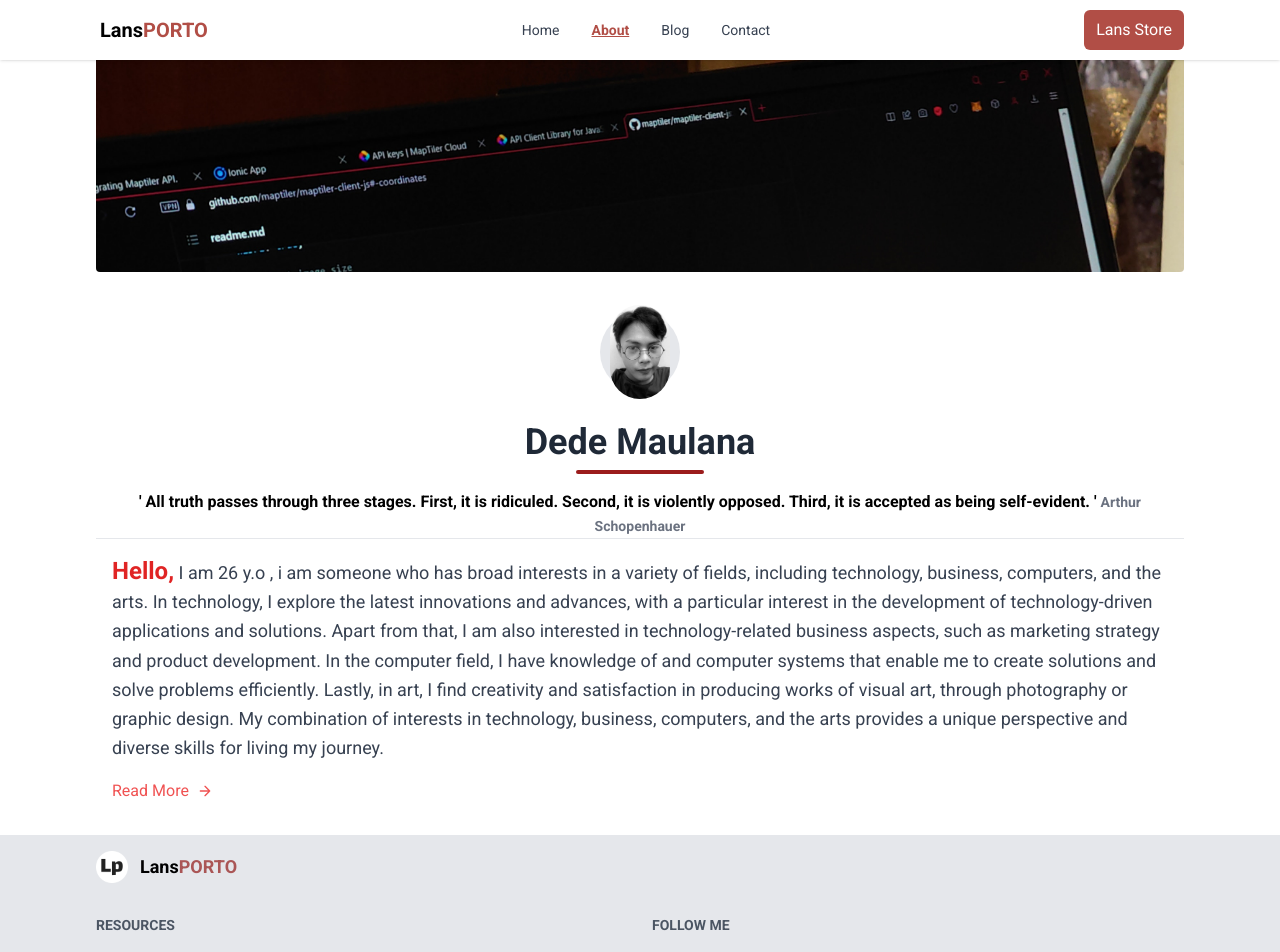
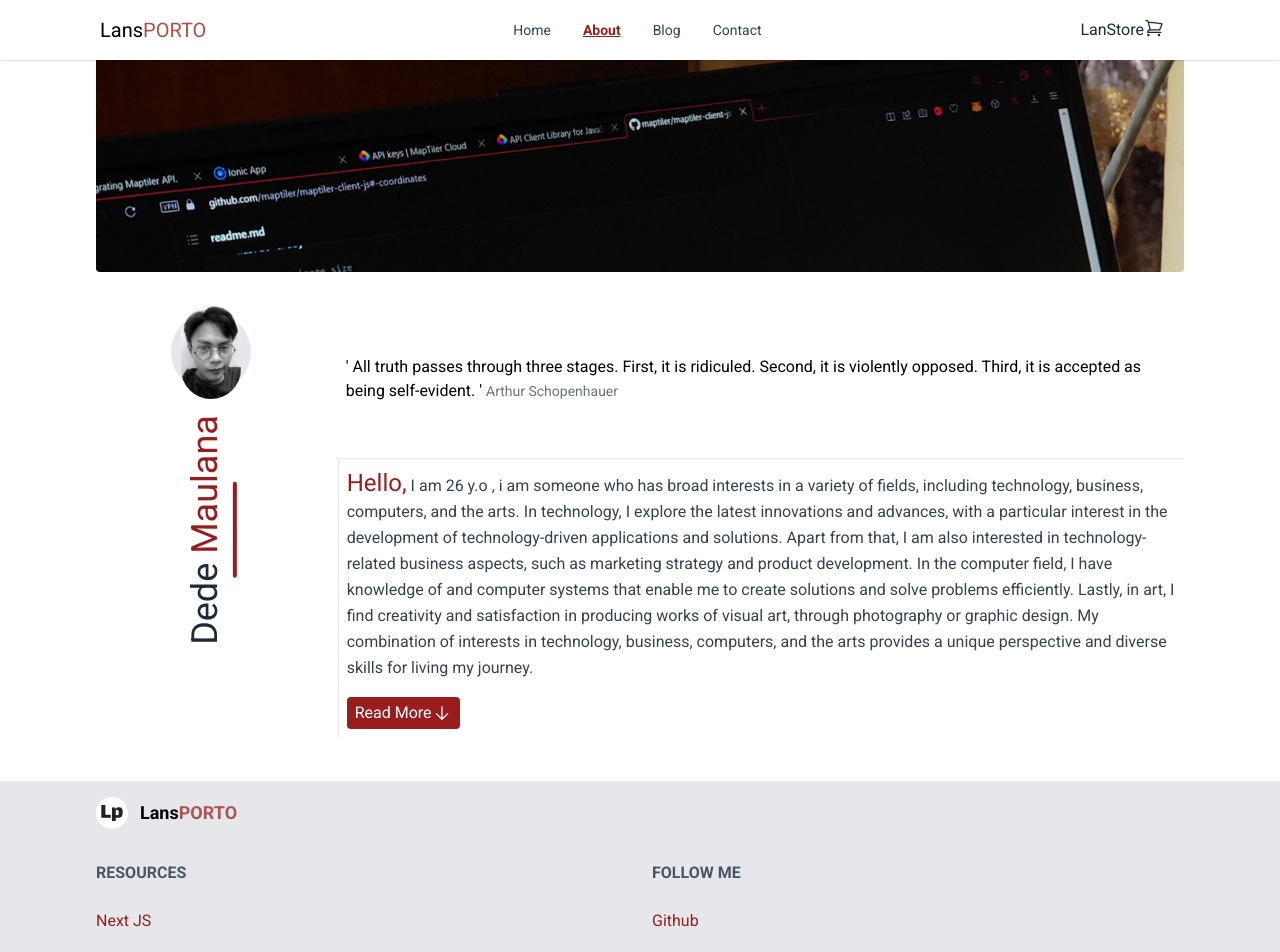
Before and after one commit to maullana19/lansportofol, a Next.js app: page /about in a window 1280 px wide. Shown: the top 952 px of the page. Built offline with nearby package versions, Linux system fonts and the light colour scheme.

Commit message:
add components UI

```diff
--- a/src/app/blog/dailyblog/page.tsx
+++ /dev/null
@@ -1,9 +0,0 @@
-
-
-const DailyBlog = () => {
-  return (
-    <div>DAILY BLOGS</div>
-  )
-}
-
-export default DailyBlog
--- a/src/app/components/footer/footers.tsx
+++ b/src/app/components/footer/footers.tsx
@@ -24,31 +24,31 @@ const Footers = () => {
           </div>
           <div className="grid grid-cols-2 gap-8 sm:gap-6 sm:grid-cols-2">
             <div>
-              <h2 className="mb-6 text-sm font-semibold uppercase text-gray-600">
+              <h2 className="mb-6  font-semibold uppercase text-gray-600">
                 Resources
               </h2>
-              <ul className="text-gray-600 ">
+              <ul>
                 <li className="mb-4">
-                  <Link href={'https://nextjs.org/'} className="hover:underline">
+                  <Link href={'https://nextjs.org/'} className="hover:underline text-red-800">
                     Next JS
                   </Link>
                 </li>
                 <li>
-                  <Link href={"https://tailwindcss.com/"} className="hover:underline">
+                  <Link href={"https://tailwindcss.com/"} className="hover:underline text-red-800">
                     Tailwind CSS
                   </Link>
                 </li>
               </ul>
             </div>
             <div>
-              <h2 className="mb-6 text-sm font-semibold text-gray-600 uppercase ">
+              <h2 className="mb-6  font-semibold text-gray-600 uppercase ">
                 Follow Me
               </h2>
-              <ul className="text-gray-600 ">
+              <ul >
                 <li className="mb-4">
                   <Link
                     href={'https://github.com/maullana19'}
-                    className="hover:underline "
+                    className="hover:underline text-red-800"
                   >
                     Github
                   </Link>
--- a/src/app/components/headers/navbars.tsx
+++ b/src/app/components/headers/navbars.tsx
@@ -1,6 +1,5 @@
 "use client";
 import { Navbar } from 'flowbite-react'
-import Image from 'next/image';
 import Link from 'next/link';
 import { usePathname } from "next/navigation";
 import { useState, useEffect } from 'react';
@@ -27,30 +26,44 @@ const Navbars = () => {
       className={`md:px-24  shadow fixed  z-30 left-0 right-0  ${showNavbar ? 'top-0 transition duration-500 ease-in-out' : '-top-full transition duration-500 ease-in-out'}`}
     >
       <Navbar.Brand href={"/"}>
-        <span className="self-center whitespace-nowrap text-xl font-semibold ml-1">
+        <span className="self-center whitespace-nowrap text-xl ml-1">
           Lans<span className='text-[#B14E46]'>PORTO</span>
         </span>
       </Navbar.Brand>
       <div className="flex md:order-2">
-        <Link className={"bg-[#B14E46] rounded-md px-3 py-2  text-white hover:bg-red-800"} href={'/mystore'}>
-          Lans Store
+        <Link className={"text-slate-800 flex rounded-md px-3 py-2 mr-2 hover:text-red-600"} href={'/mystore'}>
+          LanStore <span><svg
+            xmlns="http://www.w3.org/2000/svg"
+            fill="none"
+            viewBox="0 0 24 24"
+            strokeWidth="1.5"
+            stroke="currentColor"
+            className="w-5 h-5 text-slate-800 hover:text-red-600"
+          >
+            <path
+              strokeLinecap="round"
+              strokeLinejoin="round"
+              d="M2.25 3h1.386c.51 0 .955.343 1.087.835l.383 1.437M7.5 14.25a3 3 0 00-3 3h15.75m-12.75-3h11.218c1.121-2.3 2.1-4.684 2.924-7.138a60.114 60.114 0 00-16.536-1.84M7.5 14.25L5.106 5.272M6 20.25a.75.75 0 11-1.5 0 .75.75 0 011.5 0zm12.75 0a.75.75 0 11-1.5 0 .75.75 0 011.5 0z"
+            />
+          </svg>
+          </span>
         </Link>
         <Navbar.Toggle />
       </div>
       <Navbar.Collapse className={""}>
         <Navbar.Link
-          className={pathname === '/' ? 'font-bold text-[#B14E46] underline' : 'font-normal'}
+          className={pathname === '/' ? 'font-bold text-red-800 underline' : 'text-slate-700'}
           href={'/'}
         >
           Home
         </Navbar.Link>
-        <Navbar.Link className={pathname === '/about' ? 'font-bold text-[#B14E46] underline' : 'font-normal'} href={"/about"}>
+        <Navbar.Link className={pathname === '/about' ? 'font-bold text-red-800 underline' : 'text-slate-700'} href={"/about"}>
           About
         </Navbar.Link>
-        <Navbar.Link className={pathname === '/blog' ? 'font-bold text-[#B14E46] underline' : 'font-normal'} href={"/blog"}>
+        <Navbar.Link className={pathname === '/blog' ? 'font-bold text-red-800 underline' : 'text-slate-700'} href={"/blog"}>
           Blog
         </Navbar.Link>
-        <Navbar.Link className={pathname === '/contact' ? 'font-bold text-[#B14E46] underline' : 'font-normal'} href={"/contact"}>
+        <Navbar.Link className={pathname === '/contact' ? 'font-bold text-red-800 underline' : 'text-slate-700'} href={"/contact"}>
           Contact
         </Navbar.Link>
       </Navbar.Collapse>
--- a/src/app/components/main/about/section1.tsx
+++ b/src/app/components/main/about/section1.tsx
@@ -18,7 +18,7 @@ const Section1About = () => {
   }
   return (
     <section className="bg-white">
-      <div className="flex justify-center items-center  px-4 py-4 md:px-24">
+      <div className="flex justify-center items-center  px-4 py-4 md:px-24 mb-7">
         <div className="mx-auto">
           <div className="rounded h-64 overflow-hidden">
             <Image
@@ -29,43 +29,48 @@ const Section1About = () => {
               height={550}
             />
           </div>
-          <div className="flex flex-col mt-10">
-            <div className="text-center ">
-              <div className="w-20 h-20 rounded-full inline-flex items-center justify-center bg-gray-200 text-gray-400">
+          <div className="flex flex-col mt-10 md:grid md:grid-rows-3 md:grid-flow-col md:gap-3 ">
+            <div className="text-center md:row-span-3">
+              <div className="w-20 h-20 md:mb-8 rounded-full inline-flex items-center justify-center bg-gray-200 text-gray-400">
                 <Image src={"/img/myphotoss.jpeg"} className="rounded-full" width={60} height={40} alt="myphotos" />
               </div>
-              <div className="flex flex-col items-center text-center justify-center">
-                <h2 className="font-bold mt-4 text-gray-800 text-2xl md:text-4xl">
-                  Dede Maulana
+              <div className="flex flex-col items-center text-center justify-center  md:-rotate-90 md:mt-16">
+                <h2 className="mt-4 text-gray-800 text-2xl font-light md:text-4xl">
+                  Dede <span className="text-red-800">Maulana</span>
                 </h2>
-                <div className="w-16 h-1 bg-red-800 rounded mt-2 mb-4 md:w-32" />
-                <p className="font-semibold">
-                  {" ' "}All truth passes through three stages. First, it is ridiculed. Second, it is violently opposed.
-                  Third, it is accepted as being self-evident.{" ' "} <span className="text-xs md:text-sm text-gray-500">Arthur Schopenhauer</span>
-                </p>
+                <div className="w-16 h-1 bg-red-800 rounded mt-2 mb-4 md:w-24" />
               </div>
             </div>
-            <div className=" border-gray-200  border-t py-4 px-4">
-              <p className="leading-relaxed text-lg mb-4 text-gray-700">
-                <span className="text-2xl font-semibold text-red-600">Hello,</span> I am 26 y.o , i am someone who has broad interests in a variety of fields, including technology, business, computers, and the arts. In technology, I explore the latest innovations and advances, with a particular interest in the development of technology-driven applications and solutions.
+            <div className="md:col-span-2 flex md:items-center px-2">
+              <p className="font-light">
+                {" ' "}All truth passes through three stages. First, it is ridiculed. Second, it is violently opposed.
+                Third, it is accepted as being self-evident.{" ' "} <span className="text-xs md:text-sm text-gray-500">Arthur Schopenhauer</span>
+              </p>
+            </div>
+            <div className=" border-gray-200  border-t py-2 px-2  md:border-l md:row-span-2 md:col-span-2">
+              <p className="leading-relaxed mb-4 text-gray-700">
+                <span className="text-2xl text-red-800">Hello,</span> I am 26 y.o , i am someone who has broad interests in a variety of fields, including technology, business, computers, and the arts. In technology, I explore the latest innovations and advances, with a particular interest in the development of technology-driven applications and solutions.
                 Apart from that, I am also interested in technology-related business aspects, such as marketing strategy and product development. In the computer field, I have knowledge of and computer systems that enable me to create solutions and solve problems efficiently.
                 Lastly, in art, I find creativity and satisfaction in producing works of visual art, through photography or graphic design. My combination of interests in technology, business, computers, and the arts provides a unique perspective and diverse skills for living my journey.
               </p>
               <div></div>
               {!readMore && (
-                <button onClick={handleReadMore} className="text-red-500 inline-flex items-center hover:underline">
-                  Read More
-                  <svg
+                <button onClick={handleReadMore} className="bg-red-800 rounded text-white px-2 py-1 inline-flex items-center hover:underline">
+                  Read More <svg
+                    xmlns="http://www.w3.org/2000/svg"
                     fill="none"
+                    viewBox="0 0 24 24"
+                    strokeWidth="1.5"
                     stroke="currentColor"
-                    strokeLinecap="round"
-                    strokeLinejoin="round"
-                    strokeWidth={2}
-                    className="w-4 h-4 ml-2"
-                    viewBox="0 0 24 24"
+                    className="w-5 h-5"
                   >
-                    <path d="M5 12h14M12 5l7 7-7 7" />
+                    <path
+                      strokeLinecap="round"
+                      strokeLinejoin="round"
+                      d="M12 4.5v15m0 0l6.75-6.75M12 19.5l-6.75-6.75"
+                    />
                   </svg>
+
                 </button>
               )}
             </div>
@@ -73,7 +78,7 @@ const Section1About = () => {
         </div>
       </div>
       {readMore && (
-        <div className="py-4 px-8 mx-auto md:px-24">
+        <div className="py-4 px-6 mx-auto md:px-24">
           <div className="-my-8 divide-y-2 divide-gray-100">
             <div><h1 className="text-3xl text-gray-400 md:text-5xl">EDUCATION</h1></div>
             <div className="py-8 flex flex-wrap ">
@@ -90,7 +95,7 @@ const Section1About = () => {
                 <p className="leading-relaxed text-gray-500">
                   This is a school located in the area or village of Pandeglang, I majored in science while I was studying here
                 </p>
-                <Link href={"https://www.sman5pandeglang.sch.id/"} className="text-red-500 inline-flex items-center mt-4 hover:underline">
+                <Link href={"https://www.sman5pandeglang.sch.id/"} className="text-red-800 inline-flex items-center mt-4 hover:underline">
                   Visit
                   <svg
                     className="w-4 h-4 ml-2"
@@ -121,7 +126,7 @@ const Section1About = () => {
                 <p className="leading-relaxed text-gray-500">
                   Now I am studying at that campus, I am majoring in information technology, I am currently in semester 7
                 </p>
-                <Link href={"http://students.bsi.ac.id/mahasiswa/login_akd.aspx"} className="text-red-500 inline-flex items-center mt-4 hover:underline">
+                <Link href={"http://students.bsi.ac.id/mahasiswa/login_akd.aspx"} className="text-red-800 inline-flex items-center mt-4 hover:underline">
                   Visit
                   <svg
                     className="w-4 h-4 ml-2"
--- a/src/app/layout.tsx
+++ b/src/app/layout.tsx
@@ -6,7 +6,7 @@ const fonts = Roboto({ weight: ['400', '700'], subsets: ['latin'] })
 
 export const metadata = {
   title: {
-    template: ' Lansportofol | %s'
+    template: ' Lansportofol - %s'
   }
 }
 
```
Also changed, not shown: src/app/blog/[slug]/loading.tsx (added, +11 -0 lines), src/app/blog/[slug]/page.tsx (added, +11 -0 lines), src/app/blog/component/header_blog.tsx (added, +41 -0 lines), src/app/blog/layout.tsx (added, +31 -0 lines), src/app/blog/layout_blog.tsx (deleted, +0 -29 lines), src/app/blog/page.tsx (+2 -7 lines), src/app/components/main/home/section1.tsx (+3 -6 lines).
